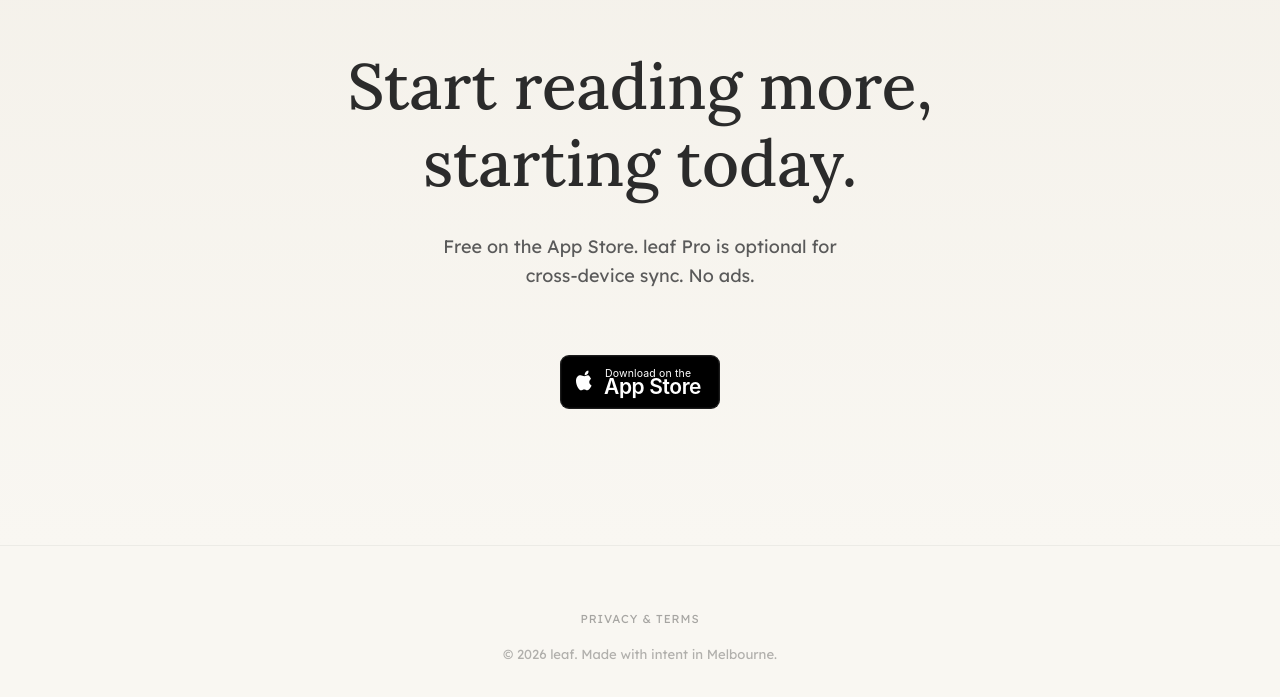
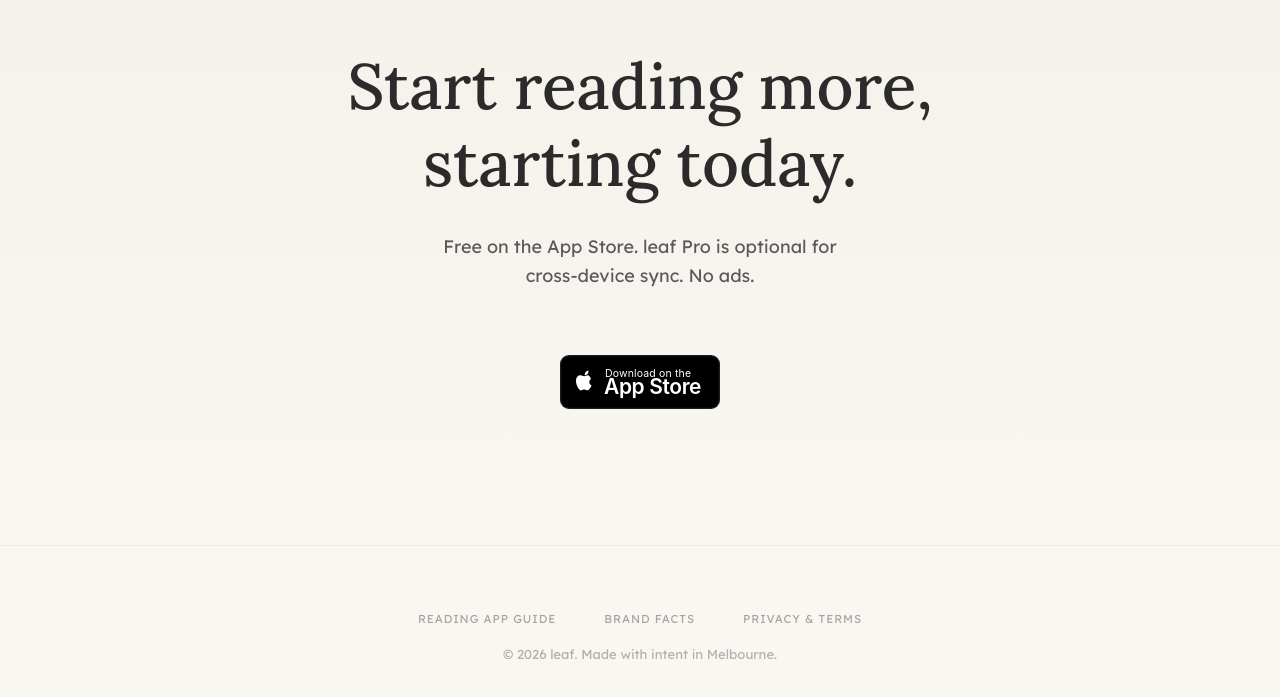
Before and after one commit to abejesri-stack/readleaf-site, a React (Vite) app: page / in a window 1280 px wide. Shown: the part 6666-7363 px from the top of the page. Built offline with nearby package versions, Linux system fonts and the light colour scheme.

Commit message:
feat: inject static SEO content into pre-rendered HTML and update site footer navigation

```diff
--- a/src/App.jsx
+++ b/src/App.jsx
@@ -725,6 +725,14 @@ function App() {
         borderTop: '1px solid rgba(43,43,43,0.06)',
       }}>
         <div style={{ marginBottom: 'var(--space-3)', display: 'flex', justifyContent: 'center', gap: 'var(--space-6)', flexWrap: 'wrap' }}>
+          <Link to="/guides/best-minimalist-reading-apps-2026"
+            style={{ fontFamily: 'var(--font-sans)', fontSize: '0.72rem', textTransform: 'uppercase', letterSpacing: '0.08em', color: 'rgba(43,43,43,0.4)' }}>
+            Reading App Guide
+          </Link>
+          <Link to="/brand-facts"
+            style={{ fontFamily: 'var(--font-sans)', fontSize: '0.72rem', textTransform: 'uppercase', letterSpacing: '0.08em', color: 'rgba(43,43,43,0.4)' }}>
+            Brand Facts
+          </Link>
           <a href="/legal/"
             style={{ fontFamily: 'var(--font-sans)', fontSize: '0.72rem', textTransform: 'uppercase', letterSpacing: '0.08em', color: 'rgba(43,43,43,0.4)' }}>
             Privacy & Terms
```
Also changed, not shown: scripts/postbuild.js (+14 -5 lines).
